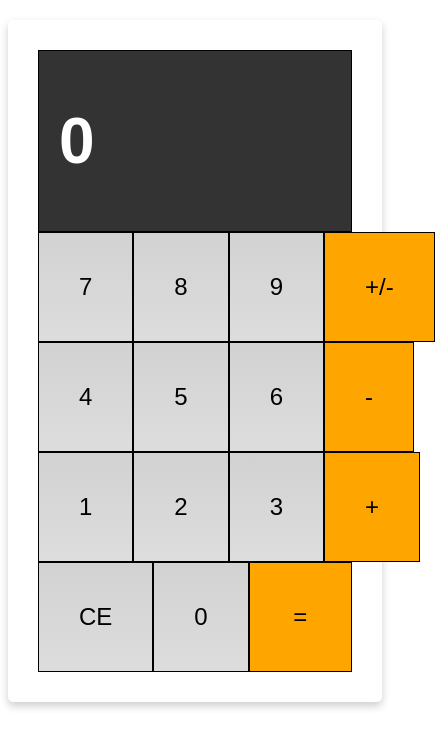
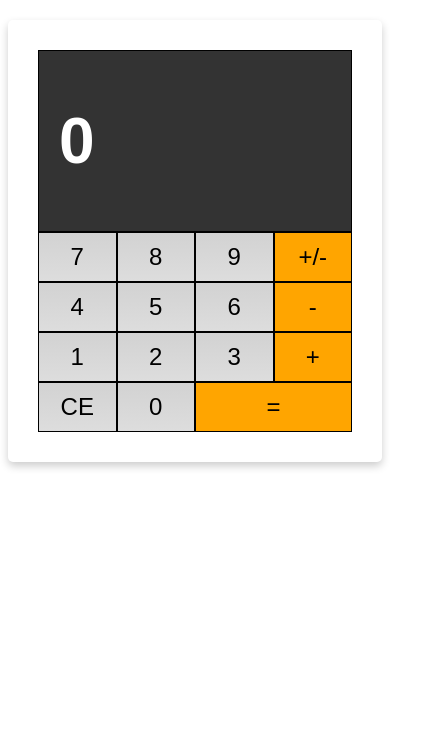
Before and after one commit to joko-tri-atmojo/WebCalculator, a plain HTML site: page index.html in a window 390 px wide. Shown: the whole page, 435 px wide, since content can reach past the window. Drawn offline with Linux system fonts and the light colour scheme.

Commit message:
edit viewport for better display

```diff
--- a/assets/style.css
+++ b/assets/style.css
@@ -51,3 +51,8 @@
  .button:hover {
     font-weight: bold;
  }
+ @media screen and (max-width: 513px) {
+    .button {
+        padding: 10px;
+    }
+ }
--- a/index.html
+++ b/index.html
@@ -3,7 +3,8 @@
     <head>
         <title>Web Calculator</title>
         <link rel="stylesheet" href="assets/style.css">
-    </head>
+        <meta name="viewport" content="width=device-width, initial-scale=1.0">
+     </head>
     <body>
         <div class="flex-container-colum card">
             <div class="display">
```
